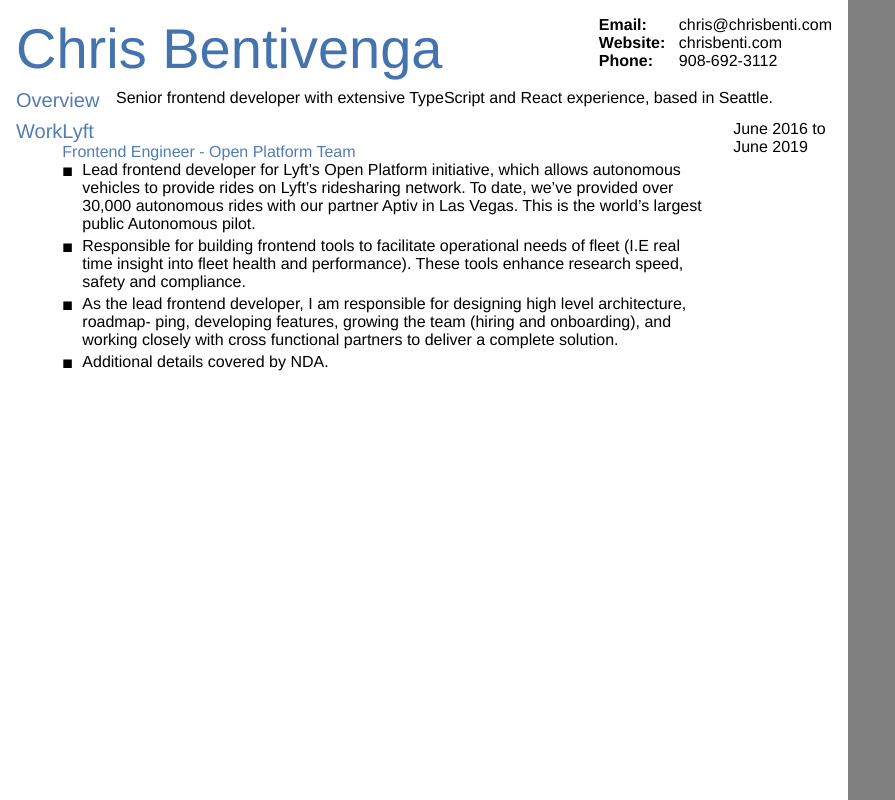
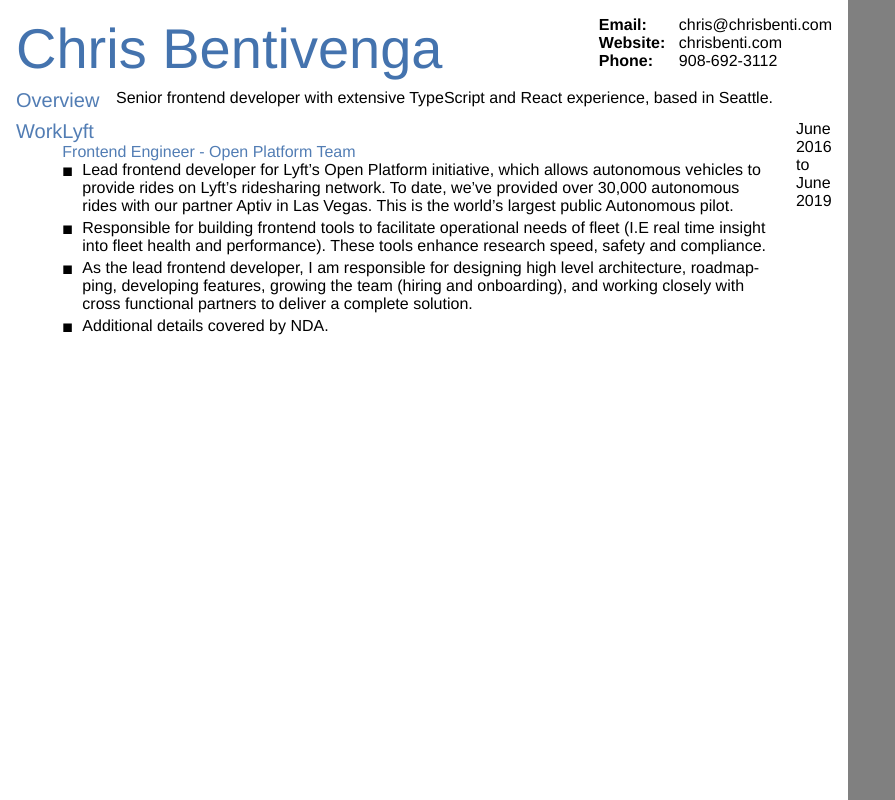
Before and after one commit to ethanngoh/resume-content, a React (Create React App) app: page / in a window 1280 px wide. Shown: the top 800 px of the page, without its empty margins (0-895 px from the left). Built offline with nearby package versions, Linux system fonts and the light colour scheme.

Commit message:
maybe i have a pipeline?

```diff
--- a/render.js
+++ b/render.js
@@ -3,16 +3,20 @@
 const runJob = async () => {
   const browser = await puppeteer.launch();
   const page = await browser.newPage();
+  try {
     await page.goto(`http://localhost:3000`, {
       waitUntil: "networkidle2",
     });
 
     await page.pdf({
-    path: `output/resume.pdf`,
+      path: `output/index.pdf`,
       format: "Letter",
       printBackground: true,
     });
+  } catch {
+  } finally {
     await browser.close();
+  }
 };
 
 (async () => {
--- a/src/Components/Row.tsx
+++ b/src/Components/Row.tsx
@@ -3,6 +3,7 @@
 
 export const Row = styled.div`
   display: flex;
+
   flex-direction: row;
 `;
 
@@ -22,5 +23,5 @@
 export const RowBody = styled.div``;
 
 export const RowPostFix = styled.div`
-  width: 300px;
+  width: 100px;
 `;
--- a/src/Components/Section.tsx
+++ b/src/Components/Section.tsx
@@ -14,5 +14,5 @@
 `;
 
 export const SectionContent = styled.div`
-  flex-grow: 1;
+  flex-grow: calc(100%-100px);
 `;
```
Also changed, not shown: package.json (+5 -2 lines), 1 other file (tests, documents, lock files or other folders). Lines whose indentation alone changed are shown as unchanged.
